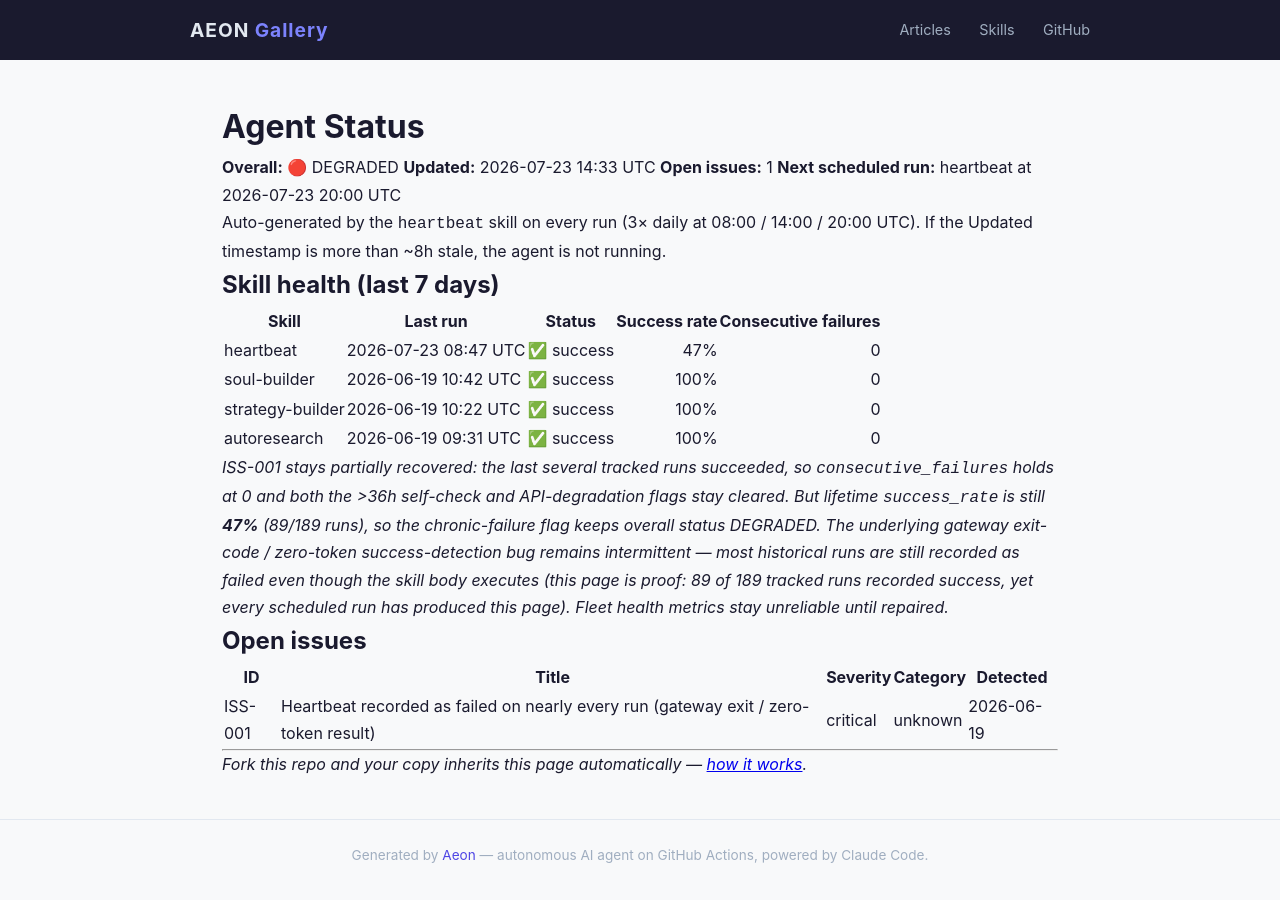
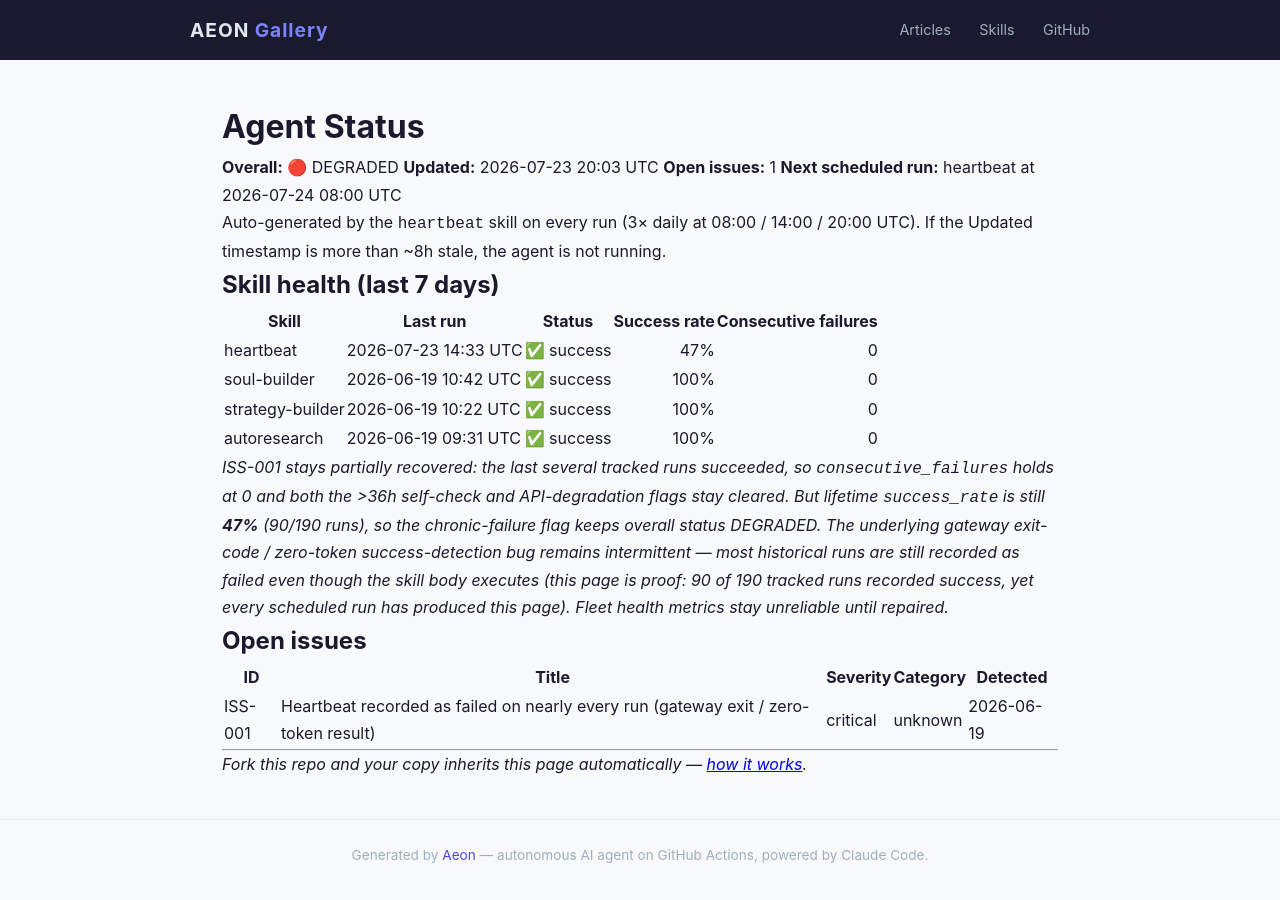
Before and after one commit to RickCrosschain/aeon, a Jekyll site: the page built from docs/status.md, in a window 1280 px wide. Built offline with Jekyll 4.4.1, drawn with Linux system fonts in a browser that asks for light colours.

Commit message:
chore(heartbeat): auto-commit 2026-07-23

```diff
--- a/docs/status.md
+++ b/docs/status.md
@@ -7,9 +7,9 @@
 # Agent Status
 
 **Overall:** 🔴 DEGRADED
-**Updated:** 2026-07-23 14:33 UTC
+**Updated:** 2026-07-23 20:03 UTC
 **Open issues:** 1
-**Next scheduled run:** heartbeat at 2026-07-23 20:00 UTC
+**Next scheduled run:** heartbeat at 2026-07-24 08:00 UTC
 
 Auto-generated by the `heartbeat` skill on every run (3× daily at 08:00 / 14:00 / 20:00 UTC). If the Updated timestamp is more than ~8h stale, the agent is not running.
 
@@ -17,12 +17,12 @@
 
 | Skill | Last run | Status | Success rate | Consecutive failures |
 |-------|----------|--------|-------------:|---------------------:|
-| heartbeat | 2026-07-23 08:47 UTC | ✅ success | 47% | 0 |
+| heartbeat | 2026-07-23 14:33 UTC | ✅ success | 47% | 0 |
 | soul-builder | 2026-06-19 10:42 UTC | ✅ success | 100% | 0 |
 | strategy-builder | 2026-06-19 10:22 UTC | ✅ success | 100% | 0 |
 | autoresearch | 2026-06-19 09:31 UTC | ✅ success | 100% | 0 |
 
-_ISS-001 stays partially recovered: the last several tracked runs succeeded, so `consecutive_failures` holds at 0 and both the >36h self-check and API-degradation flags stay cleared. But lifetime `success_rate` is still **47%** (89/189 runs), so the chronic-failure flag keeps overall status DEGRADED. The underlying gateway exit-code / zero-token success-detection bug remains intermittent — most historical runs are still recorded as failed even though the skill body executes (this page is proof: 89 of 189 tracked runs recorded success, yet every scheduled run has produced this page). Fleet health metrics stay unreliable until repaired._
+_ISS-001 stays partially recovered: the last several tracked runs succeeded, so `consecutive_failures` holds at 0 and both the >36h self-check and API-degradation flags stay cleared. But lifetime `success_rate` is still **47%** (90/190 runs), so the chronic-failure flag keeps overall status DEGRADED. The underlying gateway exit-code / zero-token success-detection bug remains intermittent — most historical runs are still recorded as failed even though the skill body executes (this page is proof: 90 of 190 tracked runs recorded success, yet every scheduled run has produced this page). Fleet health metrics stay unreliable until repaired._
 
 ## Open issues
 
--- a/memory/token-usage.csv
+++ b/memory/token-usage.csv
@@ -92,3 +92,4 @@
 2026-07-22,heartbeat,claude-opus-4-8,2096,4983,355019,57587
 2026-07-23,heartbeat,claude-opus-4-8,19792,4534,420338,38450
 2026-07-23,heartbeat,claude-opus-4-8,2098,4967,426784,57332
+2026-07-23,heartbeat,claude-opus-4-8,2098,4218,422627,56990
```
Also changed, not shown: memory/logs/2026-07-23.md (+15 -0 lines), .outputs/heartbeat.md.
